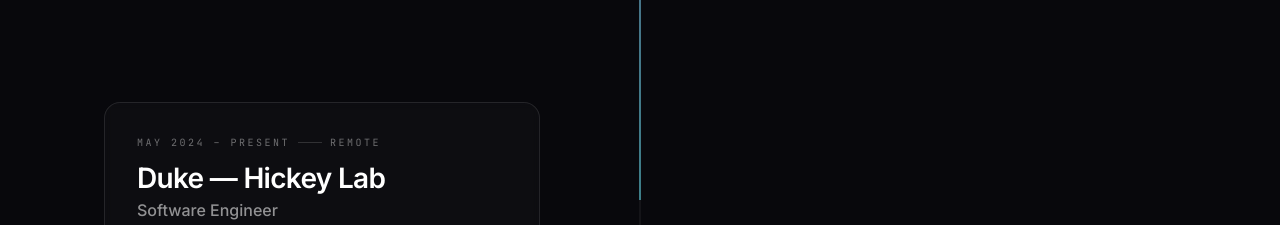
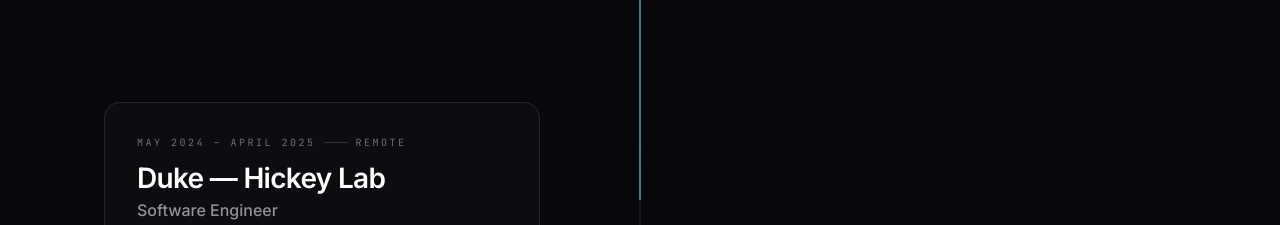
Before and after one commit to danieljcohen/portfolio, a React (Vite) app in the folder my-react-app/: page /work in a window 1280 px wide. Shown: the part 1860-2085 px from the top of the page. Built offline with nearby package versions, Linux system fonts and the light colour scheme.

Commit message:
fix: lab end date update

```diff
--- a/my-react-app/src/pages/WorkExperience.tsx
+++ b/my-react-app/src/pages/WorkExperience.tsx
@@ -57,7 +57,7 @@
   },
   {
     title: 'Software Engineer',
-    date: 'May 2024 – Present',
+    date: 'May 2024 – April 2025',
     company: 'Duke — Hickey Lab',
     location: 'Remote',
     bulletPoints: [
```
